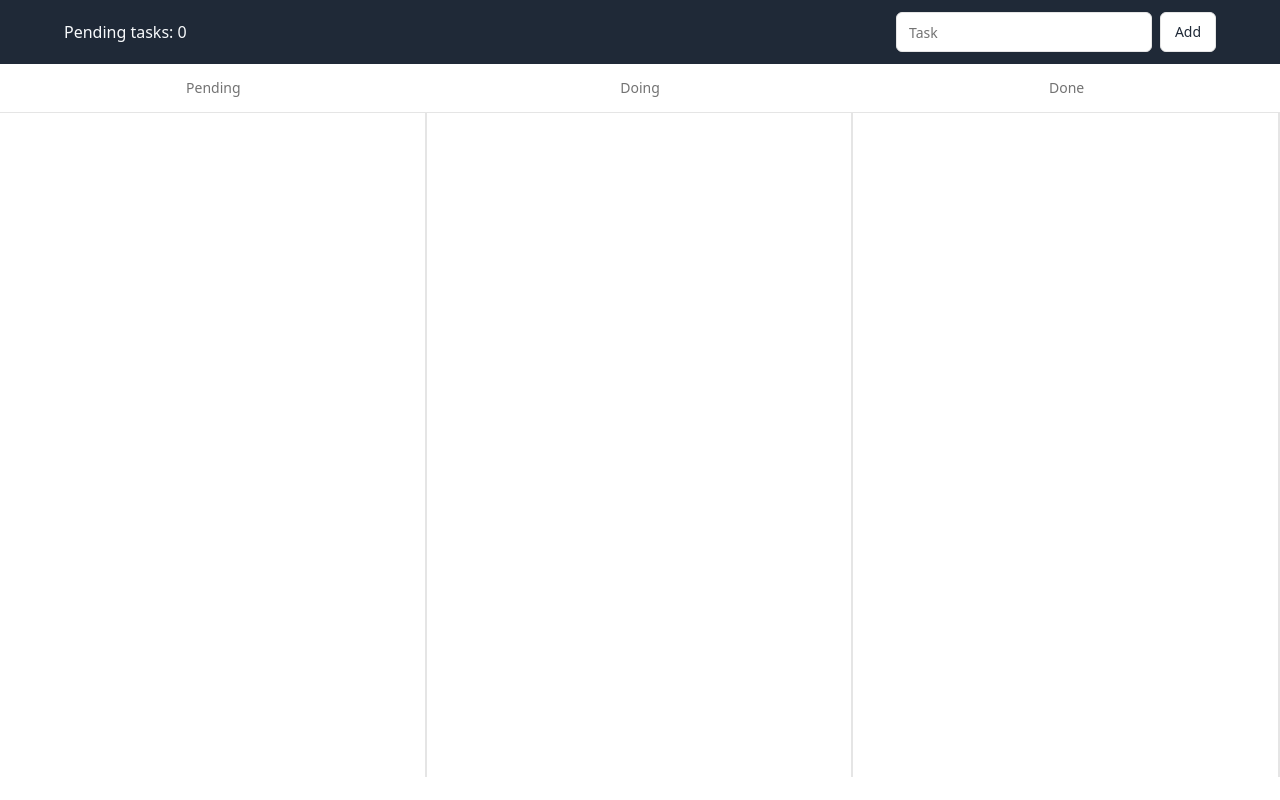
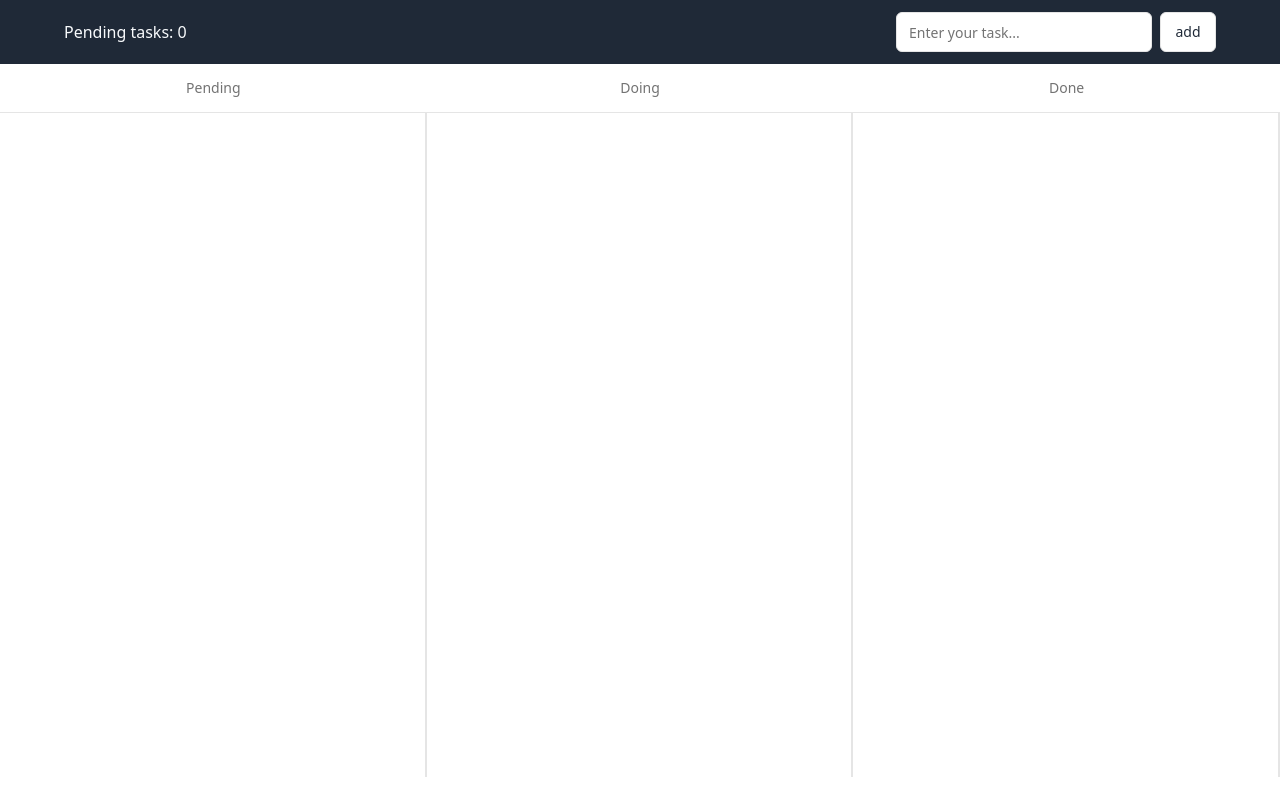
Before and after one commit to carlosEduardDev/KanBan-List, a React (Vite) app: page / in a window 1280 px wide. Built offline with nearby package versions, Linux system fonts and the light colour scheme.

Commit message:
refactor(inputs):update placeholders

```diff
--- a/src/App.tsx
+++ b/src/App.tsx
@@ -44,14 +44,14 @@ const App = () => {
           <Input
             className="text-gray-800 max-w-sm"
             type="text"
-            placeholder="Task"
+            placeholder="Enter your task..."
             ref={inputRef}
             onChange={(e) => setTaskContent(e.target.value)}
           />
           <Input
             className="text-gray-800 max-w-14 text-center"
             type="submit"
-            value="Add"
+            value="add"
           />
         </form>
       </header>
```
